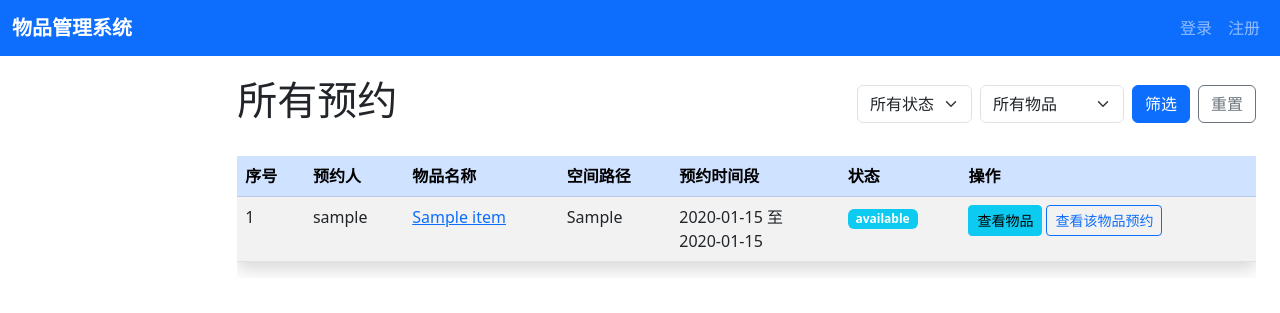
After one commit to Chen-yuyang/flask_project_1, a Flask app: template app/templates/reservations/all_reservations.html in a window 1280 px wide. The commit adds this page. Shown: the top 313 px of the page. Run offline with Flask 3, Linux system fonts and the light colour scheme; the template is opened without the code that fills it: most values are stand-ins (such as "Sample title", 1, 10 or a date in 2020).

Commit message:
V13 预约功能：添加查看所有预约记录界面和查看单个物品的预约记录页面

```diff
--- a/app/models.py
+++ b/app/models.py
@@ -113,7 +113,7 @@ class Item(db.Model):
     name = db.Column(db.String(100), nullable=False)
     function = db.Column(db.Text)
     serial_number = db.Column(db.String(50), unique=True)
-    status = db.Column(db.String(20), default='available')
+    status = db.Column(db.String(20), default='available')  # available, borrowed, reserved
     barcode_path = db.Column(db.String(255))
     space_id = db.Column(db.Integer, db.ForeignKey('space.id'), nullable=False)
     created_by = db.Column(db.Integer, db.ForeignKey('user.id'))
@@ -153,7 +153,7 @@ class Record(db.Model):
     _utc_start_time = db.Column('start_time', db.DateTime, default=datetime.utcnow)
     _utc_return_time = db.Column('return_time', db.DateTime)
     _utc_created_at = db.Column('created_at', db.DateTime, default=datetime.utcnow)
-    status = db.Column(db.String(20), default='using')
+    status = db.Column(db.String(20), default='using')  # using, returned
 
     # 前端调用record.start_time / return_time / created_at时返回本地时间
     @property
@@ -193,7 +193,7 @@ class Reservation(db.Model):
     _utc_reservation_start = db.Column('reservation_start', db.DateTime, nullable=False)
     _utc_reservation_end = db.Column('reservation_end', db.DateTime, nullable=False)
     _utc_created_at = db.Column('created_at', db.DateTime, default=datetime.utcnow)
-    status = db.Column(db.String(20), default='valid')
+    status = db.Column(db.String(20), default='valid')  # valid, cancelled, used
 
     # 前端调用reservation.reservation_start / end / created_at时返回本地时间
     @property
--- a/app/templates/base.html
+++ b/app/templates/base.html
@@ -42,6 +42,9 @@
                     {% if current_user.is_admin() %}
                     <li class="nav-item">
                         <a class="nav-link" href="{{ url_for('records.all_records') }}">所有记录</a>
+                    </li>
+                    <li class="nav-item">
+                        <a class="nav-link" href="{{ url_for('reservations.all_reservations') }}">所有预约</a>
                     </li>
                     {% endif %}
                     <li class="nav-item">
--- /dev/null
+++ b/app/templates/reservations/all_reservations.html
@@ -0,0 +1,80 @@
+{% extends "base.html" %}
+
+{% block title %}所有预约 - 物品管理系统{% endblock %}
+
+{% block content %}
+<!-- 标题与筛选 -->
+<div class="d-flex flex-wrap justify-content-between align-items-center mb-4 gap-3">
+    <h1>所有预约</h1>
+    <!-- 筛选表单 -->
+    <form class="d-flex flex-wrap gap-2" action="{{ url_for('reservations.all_reservations') }}" method="get">
+        <select class="form-select" name="status" style="width: auto;">
+            <option value="">所有状态</option>
+            <option value="valid" {% if current_status == 'valid' %}selected{% endif %}>有效</option>
+            <option value="cancelled" {% if current_status == 'cancelled' %}selected{% endif %}>已取消</option>
+            <option value="used" {% if current_status == 'used' %}selected{% endif %}>已使用</option>
+        </select>
+        <select class="form-select" name="item_id" style="width: auto;">
+            <option value="">所有物品</option>
+            {% for item in all_items %}
+            <option value="{{ item.id }}" {% if current_item_id == item.id|string %}selected{% endif %}>{{ item.name }}</option>
+            {% endfor %}
+        </select>
+        <button type="submit" class="btn btn-primary">筛选</button>
+        <a href="{{ url_for('reservations.all_reservations') }}" class="btn btn-outline-secondary">重置</a>
+    </form>
+</div>
+
+<!-- 预约列表 -->
+{% if reservations %}
+<div class="table-responsive">
+    <table class="table table-striped table-hover shadow">
+        <thead class="table-primary">
+            <tr>
+                <th>序号</th>
+                <th>预约人</th>
+                <th>物品名称</th>
+                <th>空间路径</th>
+                <th>预约时间段</th>
+                <th>状态</th>
+                <th>操作</th>
+            </tr>
+        </thead>
+        <tbody>
+            {% for reservation in reservations %}
+            <tr>
+                <td>{{ loop.index }}</td>
+                <td>{{ reservation.user.username }}</td>
+                <td>
+                    <a href="{{ url_for('items.view', id=reservation.item.id) }}">{{ reservation.item.name }}</a>
+                </td>
+                <td>{{ reservation.item.space.get_path() }}</td>
+                <td>
+                    {{ reservation.reservation_start.strftime('%Y-%m-%d') }} 至<br>
+                    {{ reservation.reservation_end.strftime('%Y-%m-%d') }}
+                </td>
+                <td>
+                    <span class="badge bg-{{
+                        'success' if reservation.status == 'valid' else
+                        'secondary' if reservation.status == 'cancelled' else 'info'
+                    }}">
+                        {{ reservation.status|replace('valid', '有效')|replace('cancelled', '已取消')|replace('used', '已使用') }}
+                    </span>
+                </td>
+                <td>
+                    <div class="d-flex gap-1">
+                        <a href="{{ url_for('items.view', id=reservation.item.id) }}" class="btn btn-sm btn-info">查看物品</a>
+                        <a href="{{ url_for('reservations.item_reservations', item_id=reservation.item.id) }}" class="btn btn-sm btn-outline-primary">查看该物品预约</a>
+                    </div>
+                </td>
+            </tr>
+            {% endfor %}
+        </tbody>
+    </table>
+</div>
+{% else %}
+<div class="alert alert-info text-center">
+    暂无预约记录
+</div>
+{% endif %}
+{% endblock %}
--- a/app/templates/reservations/my_reservations.html
+++ b/app/templates/reservations/my_reservations.html
@@ -47,7 +47,7 @@
                     }}">
                         {{ reservation.status|replace('valid', '有效')|replace('cancelled', '已取消')|replace('used', '已使用') }}
                     </span>
-                    {% if reservation.status == 'valid' and reservation.reservation_start > datetime.utcnow() %}
+                    {% if reservation.status == 'valid' and reservation.reservation_start > now_local %}
                     <span class="badge bg-warning">未开始</span>
                     {% endif %}
                 </td>
```
Also changed, not shown: app/routes/reservations.py (+58 -5 lines), app/templates/reservations/item_reservations.html (+31 -50 lines).
